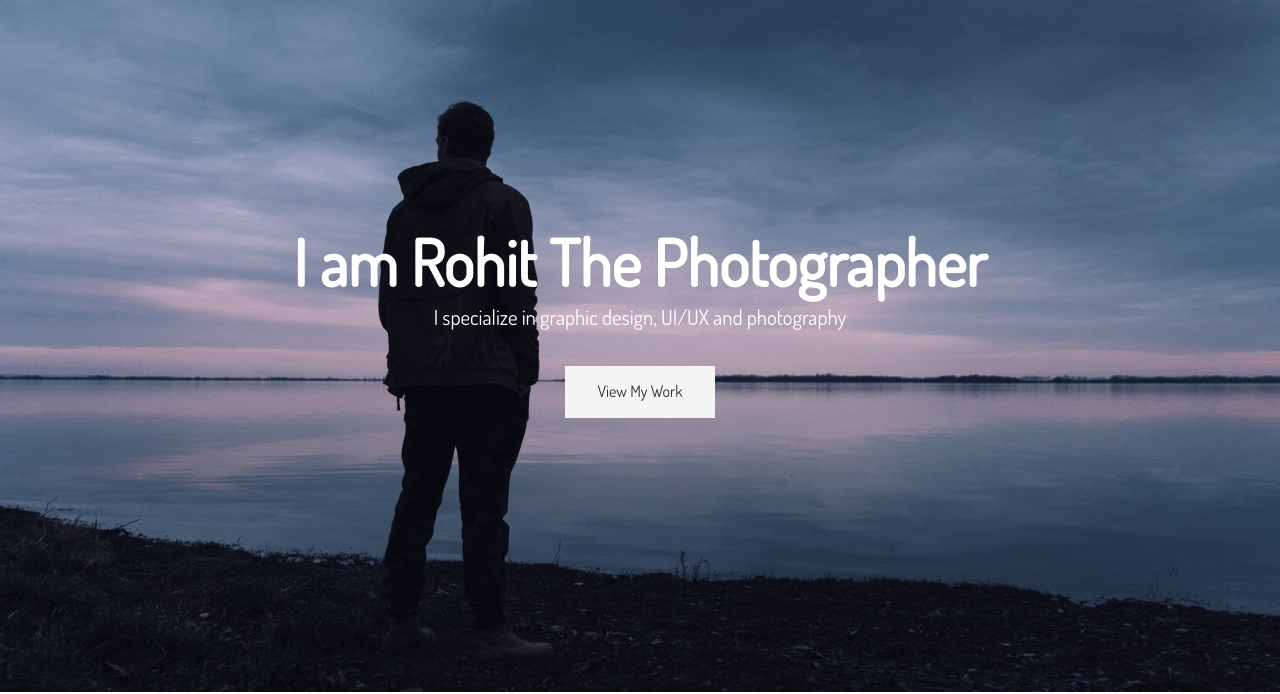
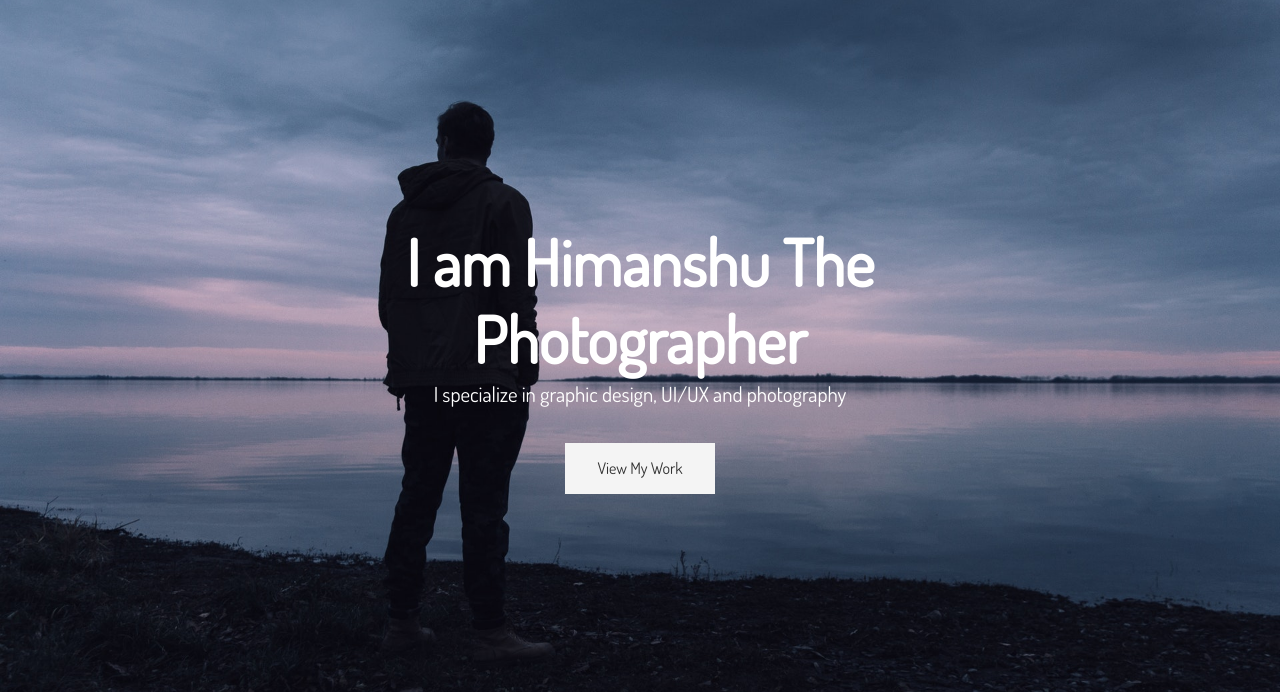
Before and after one commit to himanshugithub6201/PortfolioSaasProject, a website: page dist/index.html in a window 1280 px wide. Shown: the part 108-802 px from the top of the page. Drawn offline with Linux system fonts and the light colour scheme.

Commit message:
Update index.html

```diff
--- a/dist/index.html
+++ b/dist/index.html
@@ -31,7 +31,7 @@
         </nav>
         <div class="header-content">
           <h1>
-            I am Rohit The
+            I am Himanshu The
             <span
               class="txt-type"
               data-wait="3000"
```
